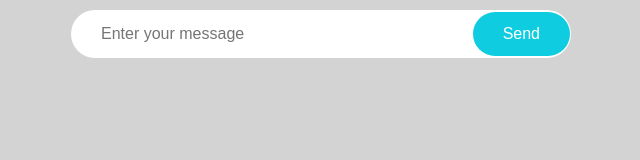
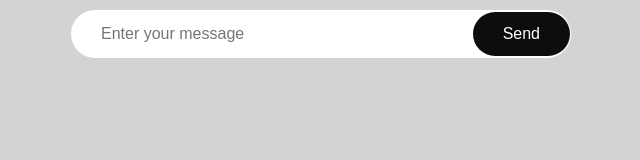
Before and after one commit to Benevanio/ChatBot, a website: page index.html in a window 1280 px wide. In both pictures the pointer is over the button "Send". Shown: the whole page, without its empty margins (319-959 px from the left). Drawn offline with Linux system fonts and the light colour scheme.

```diff
--- a/style.css
+++ b/style.css
@@ -65,10 +65,14 @@
   position: absolute;
   top: 2px;
   right: 1px;
-  background-color: #10cce0;
+  background-color: #0d0d0e;
   border: 0;
   border-radius: 50px;
   color: #fff;
   font-size: 16px;
   padding: 13px 30px;
 }
+form button:hover {
+  background-color: #0d0d0e;
+  color: #fff;
+}
```
Also changed, not shown: index.html (+0 -1 lines).
